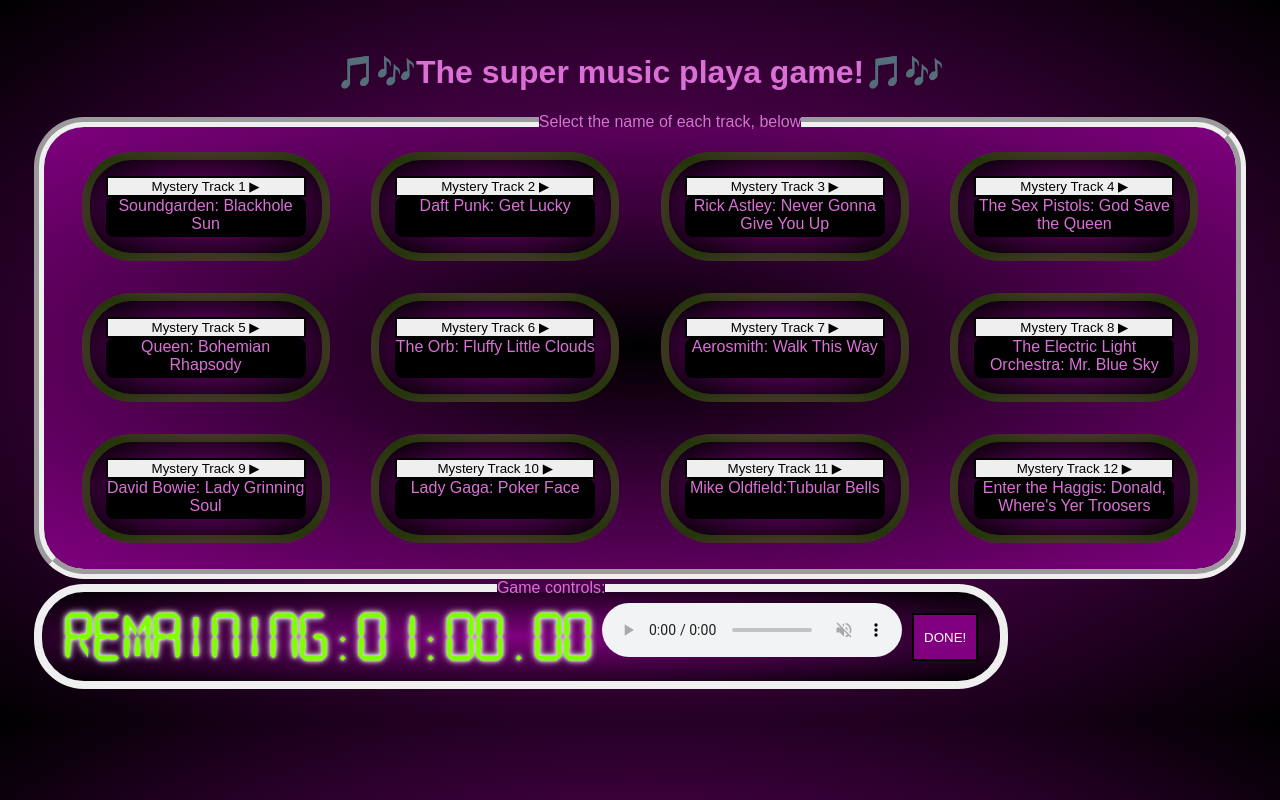
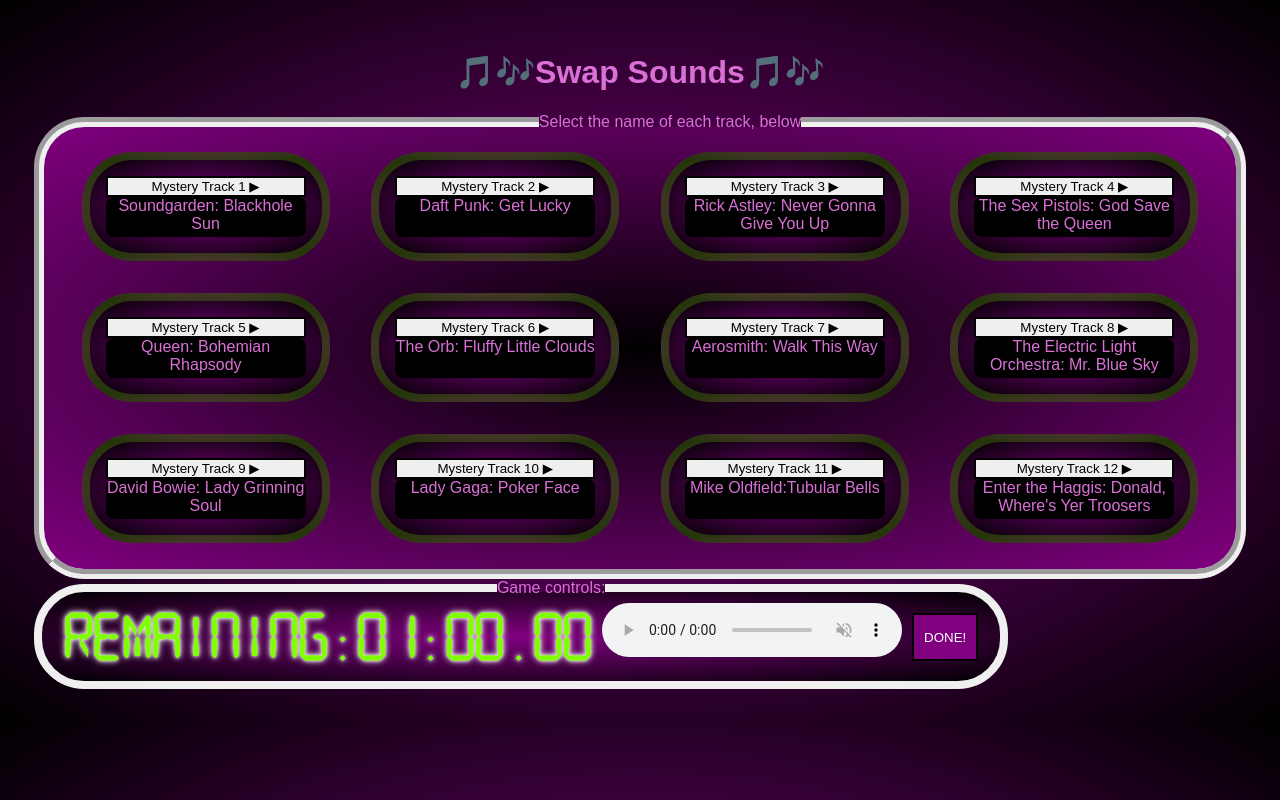
Before and after one commit to jrhcodes/2023-08-BAE-FS.group-project.music-quiz-app-client, a React (Vite) app: page / in a window 1280 px wide. Built offline with nearby package versions, Linux system fonts and the light colour scheme; a web font is replaced by a local one.

Commit message:
Added Placeholder Headers and Footers

```diff
--- a/src/App.tsx
+++ b/src/App.tsx
@@ -1,9 +1,15 @@
 import './App.css'
+import Header from './components/Header';
+import Footer from './components/Footer';
 import GamePlayer from './components/GamePlayer/GamePlayer'
 // test
 function App() {
   return (
-    <GamePlayer></GamePlayer>
+    <>
+      <Header></Header>
+      <GamePlayer></GamePlayer>
+      <Footer></Footer>
+    </>
   )
 }
 
--- /dev/null
+++ b/src/components/Footer.tsx
@@ -0,0 +1,3 @@
+import React from 'react';
+const Footer: React.FC = () => <></>;
+export default Footer;
--- a/src/components/GamePlayer/GamePlayer.tsx
+++ b/src/components/GamePlayer/GamePlayer.tsx
@@ -29,7 +29,7 @@
 
     return (
         <div>
-            <h1>🎵🎶The super music playa game!🎵🎶</h1>
+
             <fieldset className="trackcontainer" >
 
                 <legend>Select the name of each track, below</legend>
--- a/src/components/GamePlayer/css/game_player.css
+++ b/src/components/GamePlayer/css/game_player.css
@@ -4,8 +4,6 @@
   font-family: LEDFont;
   src: url('../fonts/digital-readout.heavy.ttf');
 }
-
-
 
 @keyframes neonShimmerPlayer {
   from {
--- /dev/null
+++ b/src/components/Header.tsx
@@ -0,0 +1,3 @@
+import React from 'react';
+const Header: React.FC = () => <><h1>🎵🎶Swap Sounds🎵🎶</h1></>;
+export default Header;
```
